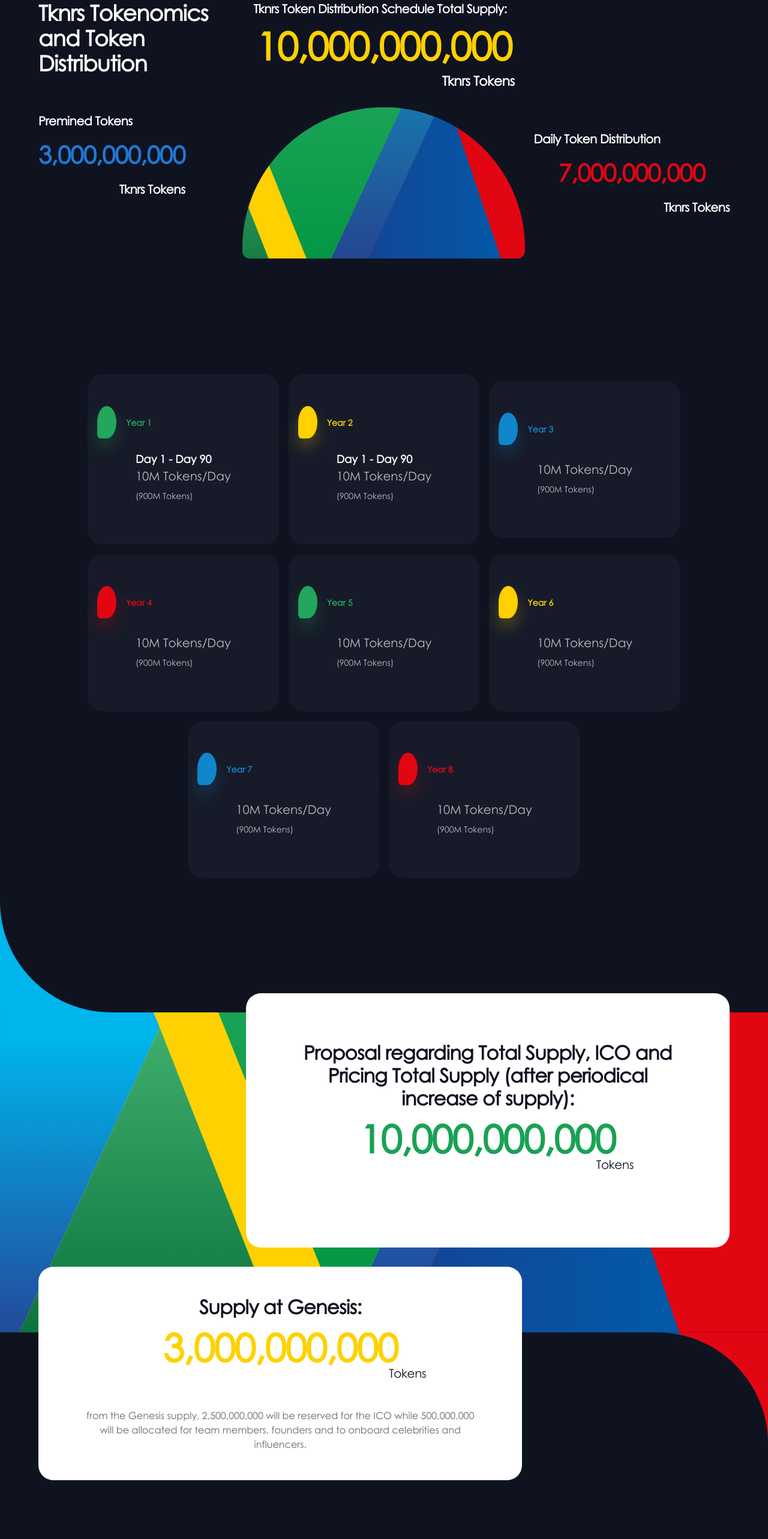
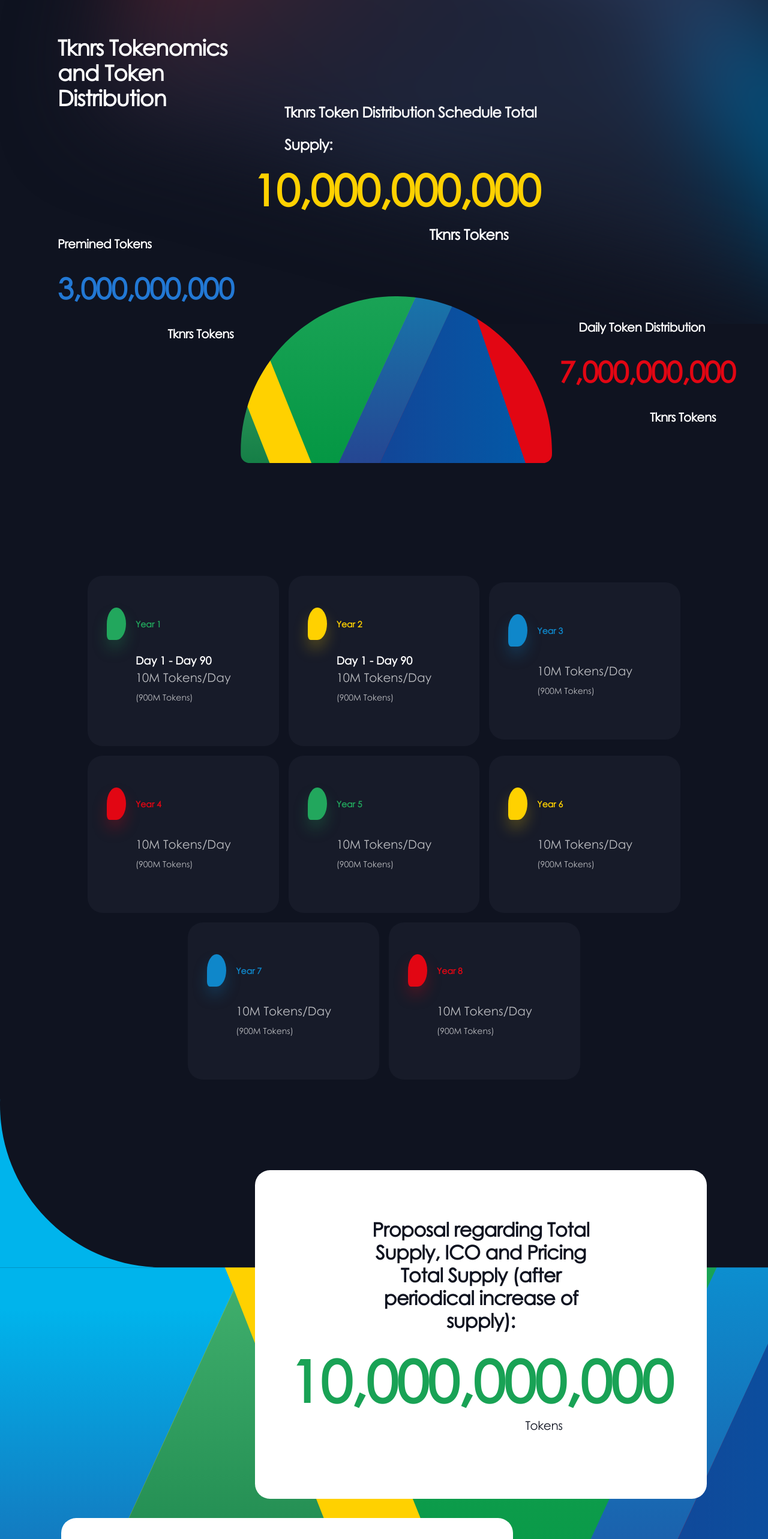
Before and after one commit to ameen-ansari/Tokner-s-Web, a React (Create React App) app: page /token in a window 1280 px wide. Shown: the part 160-2726 px from the top of the page at 60% size. Built offline with nearby package versions, Linux system fonts and the light colour scheme; a web font is replaced by a local one.

Commit message:
update tokenomic page

```diff
--- a/src/Components/HomePage/Navbar/Navbar.module.css
+++ b/src/Components/HomePage/Navbar/Navbar.module.css
@@ -4,6 +4,12 @@
   padding: 2rem;
   position: fixed;
   z-index: 4;
+}
+@media (max-width: 500px) {
+  .parent {
+    padding: 2rem 1rem;
+  }
+
 }
 
 .navbarDiv1 {
--- a/src/Components/TeamPage/Slider/Slider.module.css
+++ b/src/Components/TeamPage/Slider/Slider.module.css
@@ -115,9 +115,7 @@ overflow: hidden;
 
 /* sh */
 .parent {
-  /* padding-top: 10rem; */
   display: flex;
-  /* background: #0f1320; */
   flex-direction: column;
   width: 92%;
   margin-left: 8%;
--- a/src/Components/TokenNomicPage/Cards/Cards.jsx
+++ b/src/Components/TokenNomicPage/Cards/Cards.jsx
@@ -1,4 +1,5 @@
 import style from "./Cards.module.css";
+import bgTYpe from '../../../Images/TokenNomicPage/Mask Group (6).svg'
 
 function Cards() {
   return (
@@ -228,6 +229,7 @@ function Cards() {
             </p>
           </div>
         </div>
+          <img src={bgTYpe} alt="" />
       </div>
     </>
   );
--- a/src/Components/TokenNomicPage/Cards/Cards.module.css
+++ b/src/Components/TokenNomicPage/Cards/Cards.module.css
@@ -21,16 +21,8 @@
   gap: 2rem;
   padding: 4rem 1rem;
 }
-
-@media (max-width: 775px) {
-  .card {
-    width: 70%;
-  }
-}
-@media (max-width: 500px) {
-  .card {
-    width: 90%;
-  }
+.card div:nth-child(1) {
+  padding-left: 1rem;
 }
 
 .curvespan {
@@ -86,19 +78,33 @@
 .cardsParent > div > div:nth-child(2) > p:nth-child(1) {
   display: none;
 }
-
-@media (max-width: 400px) {
+@media (max-width: 775px) {
   .card {
-    width: 95%;
-    padding: 4rem 1rem;
+    width: 46%;
+    gap: 0.5rem;
+    padding: 3rem 0rem 1rem 0rem;
   }
-
   .card > div:nth-child(2) {
-    /* width: 95%; */
-    padding: 0px 1.5rem;
+    padding: 1rem 1rem;
+  }
+  .curvespanp {
+    font-size: 12px;
+  }
+  .curvespan {
+    width: 22px;
+    height: 22px;
+  }
+  .card > div:nth-child(2) p:nth-child(1) {
+    font-size: 14px;
+  }
+  .card > div:nth-child(2) p:nth-child(2) {
+    font-size: 15px;
+  }
+  .card > div:nth-child(2) p:nth-child(3) {
+    font-size: 12px;
   }
   .parent {
-    padding: 3rem 0px 2rem 0rem;
+    padding: 5rem 0px 2rem 0px;
   }
 }
 
@@ -107,39 +113,52 @@
 .parent2 {
   background-image: url("../../../Images/TokenNomicPage/Mask Group (6).svg");
   background-repeat: no-repeat;
-  background-size: 100% ;
+  background-size: 100%;
+  padding: 5rem 0px 15rem 0px !important;
+  position: relative;
+}
+
+.parent2 > img:nth-child(2) {
+  position: absolute;
+  top: 0%;
+  left: 0%;
+  width: 100%;
+  z-index: 1;
+}
+
+@media (max-width: 1200px) {
+  .parent2{
     padding: 5rem 0px !important;
+  }
+
 }
 
 .cardsParent2 {
   margin: auto;
-  width: 90%;
+  width: 84%;
   display: flex;
   flex-direction: column;
   gap: 2rem;
+  padding-top: 8%;
 }
 
 @media (max-width: 1800px) {
   .cardsParent2 {
-    padding-top: 10rem;
+    padding-top: 6%;
   }
 }
-@media (max-width: 1500px) {
+@media (max-width: 1600px) {
   .cardsParent2 {
-    padding-top: 5rem;
+    padding-top: 3%;
   }
 }
+
 @media (max-width: 1200px) {
   .cardsParent2 {
     padding: 2rem 0px;
   }
   .cardsParent2 span {
     position: static !important;
-  }
-}
-@media (max-width: 1000px) {
-  .parent2 {
-    background-size: cover;
   }
 }
 
@@ -155,6 +174,8 @@
   justify-content: center;
   align-items: center;
   /* height: 100%; */
+  position: relative;
+  z-index: 2;
 }
 .carda > p:nth-child(1) {
   font-family: "Century Gothic";
@@ -165,14 +186,17 @@
   text-align: center;
   letter-spacing: -0.02em;
   color: #0f1320;
+  width: 65%;
+  margin: auto;
 }
 .carda > p:nth-child(2) {
   font-family: "Century Gothic";
   font-style: normal;
   font-weight: 700;
-  font-size: 64px;
+  font-size: 96px;
   line-height: 96px;
   letter-spacing: -0.02em;
+  margin: 2rem 0px 1rem 0px;
   color: #19a255;
 }
 .carda > span {
@@ -186,8 +210,9 @@
   color: #0f1320;
   align-self: flex-end;
   position: relative;
-  bottom: 2rem;
+  bottom: 1rem;
   right: 5rem;
+  padding-right: 5rem;
 }
 .cardb {
   align-self: flex-start;
@@ -200,6 +225,8 @@
   flex-direction: column;
   justify-content: center;
   align-items: center;
+  position: relative;
+  z-index: 2;
   /* height: 100%; */
 }
 
@@ -217,7 +244,8 @@
   font-family: "Century Gothic";
   font-style: normal;
   font-weight: 700;
-  font-size: 64px;
+  font-size: 96px;
+  margin: 2rem 0px 1rem 0px;
   line-height: 96px;
   letter-spacing: -0.02em;
   color: #ffd100;
@@ -234,8 +262,9 @@
   color: #0f1320;
   align-self: flex-end;
   position: relative;
-  bottom: 2rem;
+  bottom: 1rem;
   right: 5rem;
+  padding-right: 7rem;
 }
 .cardb p:nth-child(4) {
   font-family: "Century Gothic";
@@ -246,15 +275,15 @@
   text-align: center;
   color: #000000;
   opacity: 0.6;
+  padding: 0px 12rem;
 }
 
-@media (max-width: 800px) {
+@media (max-width: 1200px) {
   .carda {
     width: 95%;
     margin: auto;
     align-items: center;
   }
-
   .cardb {
     margin: auto;
     width: 95%;
@@ -298,3 +327,55 @@
     margin: 0%;
   }
 }
+
+@media (max-width: 850px) {
+  .carda > p:nth-child(1) , .cardb > p:nth-child(1){
+    width: 90%;
+    font-size: 18px;
+    line-height: 24px;
+    font-weight: 700;
+  }
+
+  .carda > p:nth-child(2) , .cardb > p:nth-child(2) {
+    font-size: 40px;
+    line-height: 40px;
+        margin: 1rem 0px 0rem 0px;
+  }
+  .carda span , .cardb span {
+    font-size: 14px;
+    align-self: flex-end !important;
+    padding-right:0px;
+  }
+  .cardb > p:nth-child(4){
+    padding: 0% !important;
+    font-size: 12px;
+    line-height: 18px;
+  }
+    .carda {
+      width: 100%;
+      padding: 2rem 1rem;
+    }
+
+    .cardb {
+      width: 100%;
+      padding: 2rem 1rem;
+    }
+.parent2 {
+  padding: 10rem 0px !important;
+}
+
+}
+@media (max-width: 1500px) {
+  .parent2 {
+    background-size: cover;
+    background-repeat: no-repeat;
+  }
+  .cardb p:nth-child(4) {
+    padding: 0% 2rem;
+  }
+  .parent2 > img:nth-child(2) {
+    display: none !important;
+  }
+
+
+}
--- a/src/Components/TokenNomicPage/Header/Header.jsx
+++ b/src/Components/TokenNomicPage/Header/Header.jsx
@@ -36,8 +36,8 @@ function Header() {
       </div>
       <div className={style.Before575}>
         <div>
-          <p>Tknrs Token Distribution Schedule Total Supply:</p>
-          <p>10,000,000,000</p>
+          <p>Premined Tokens</p>
+          <p>30,000,000,000</p>
           <p>Tknrs Tokens</p>
         </div>
         <div>
--- a/src/Components/TokenNomicPage/Header/Header.module.css
+++ b/src/Components/TokenNomicPage/Header/Header.module.css
@@ -1,31 +1,43 @@
 .parent {
-  width: 90%;
+  width: 85%;
   display: flex;
   margin: auto;
   gap: 2rem;
+  position: relative;
+  z-index: 2;
 }
 
 .parent > div:nth-child(1) {
   display: flex;
   flex-direction: column;
-  justify-content: flex-start;
+  justify-content: space-around;
   align-items: flex-start;
-  flex: 1.5;
-  gap: 3rem;
+  flex: 1;
+  gap: 10rem;
 }
+.parent > div:nth-child(1) > div:nth-child(2) {
+  position: relative;
+  bottom: 5rem;
+}
+.parent > div:nth-child(3) > div:nth-child(2) {
+  position: relative;
+  top: 5rem;
+}
+
 .parent > div:nth-child(2) {
   display: flex;
   flex-direction: column;
-  gap: 5rem;
+  gap: 8rem;
   flex: 2;
+  padding-top: 10rem;
 }
 .parent > div:nth-child(3) {
   display: flex;
   flex-direction: column;
   justify-content: space-between;
-  flex: 1.5;
+  flex: 1;
 }
-.parent > div:nth-child(3) > div {
+.parent > div:nth-child(3) > div:nth-child(1) {
   flex: 1;
 }
 .parent > div:nth-child(3) > div:nth-child(2) {
@@ -44,8 +56,10 @@
   line-height: 54px;
   letter-spacing: -0.02em;
   color: #ffffff;
+  padding-left: 11%;
+
 }
-.parent > div > div > p:nth-child(3) {
+.parent > div:nth-child(1) > div > p:nth-child(3) {
   font-family: "Century Gothic";
   font-style: normal;
   font-weight: 700;
@@ -55,11 +69,23 @@
   letter-spacing: -0.02em;
   color: #ffffff;
 }
+.parent > div:nth-child(3) > div > p:nth-child(3) {
+  font-family: "Century Gothic";
+  font-style: normal;
+  font-weight: 700;
+  font-size: 20px;
+  line-height: 54px;
+  text-align: right;
+  letter-spacing: -0.02em;
+  color: #ffffff;
+  padding-right: 11%;
+}
 .parent > div:nth-child(1) > div > p:nth-child(2) {
   font-family: "Century Gothic";
   font-style: normal;
   font-weight: 700;
-  font-size: 2.5rem;
+  font-size: 48px;
+  line-height: 96px;
   letter-spacing: -0.02em;
   text-align: center;
   color: #2278d4;
@@ -68,7 +94,8 @@
   font-family: "Century Gothic";
   font-style: normal;
   font-weight: 700;
-  font-size: 2.5rem;
+  font-size: 48px;
+  line-height: 96px;
   letter-spacing: -0.02em;
   text-align: center;
   color: #e20613;
@@ -82,17 +109,19 @@
   font-family: "Century Gothic";
   font-style: normal;
   font-weight: 700;
-  font-size: 20px;
+  font-size: 24px;
+  line-height: 54px;
   letter-spacing: -0.02em;
   color: #ffffff;
-  line-height: 28px;
+  padding-left: 11%;
 }
 
 .parent > div:nth-child(2) > div > p:nth-child(2) {
   font-family: "Century Gothic";
   font-style: normal;
   font-weight: 700;
-  font-size: 4rem;
+  font-size: 96px;
+  line-height: 96px;
   letter-spacing: -0.02em;
   text-align: center;
   color: #ffd100;
@@ -106,6 +135,7 @@
   line-height: 42px;
   letter-spacing: -0.02em;
   color: #ffffff;
+  padding-left: 0% !important;
 }
 .parent > div:nth-child(1) > div:nth-child(2) > p:nth-child(1) {
   font-family: "Century Gothic";
@@ -117,12 +147,31 @@
   color: #ffffff;
 }
 
-@media (max-width: 1200px) {
+@media (max-width: 1450px) {
   .parent > div {
     flex: 1 !important;
   }
   .parent > div:nth-child(2) > div > p:nth-child(2) {
-    font-size: 3rem !important;
+    font-size:72px;
+  }
+}
+@media (max-width: 1250px) {
+  .parent > div {
+    flex: 1 !important;
+  }
+  .parent > div:nth-child(2) > div > p:nth-child(2) {
+    font-size:56px;
+  }
+}
+@media (max-width: 1150px) {
+  .parent > div:nth-child(1) > div > p:nth-child(2) {
+    font-size: 36px;
+  }
+  .parent > div:nth-child(3) > div > p:nth-child(2) {
+    font-size: 36px;
+  }
+  .parent > div > div > p:nth-child(1) {
+    padding-left: 0%;
   }
 }
 
@@ -201,11 +250,12 @@
   font-family: "Century Gothic";
   font-style: normal;
   font-weight: 700;
-  font-size: 22px;
-  line-height: 22px;
+  font-size: 24px;
+  line-height: 54px;
   text-align: right;
   letter-spacing: -0.02em;
   color: #ffffff;
+  padding-right: 11%;
 }
 @media (max-width: 575px) {
   .parent > div:nth-child(2) > div:nth-child(1) > p:nth-child(3) {
@@ -217,6 +267,7 @@
     text-align: right;
     letter-spacing: -0.02em;
     color: #ffffff;
+    padding-right: 0%;
   }
   .parent {
     flex-direction: column;
@@ -251,7 +302,8 @@
     width: 70%;
   }
   .Before575 > div:nth-child(1) {
-    align-self: flex-end !important ;
+    width: 70%;
+    margin-left: 30%;
   }
 
   .Before575 > div > p:nth-child(1) {
@@ -296,10 +348,54 @@
   .HeaderSite {
     overflow: hidden;
   }
+  .parent > div:nth-child(2) > div > p:nth-child(1) {
+    font-size: 16px;
+    line-height: 20px;
+    padding-left: 0%;
+    width: 50%;
+  }
+  .parent > div:nth-child(2) > div > p:nth-child(3) {
+    font-size: 14px !important;
+    line-height: 16px !important;
+    padding-right: 0%;
+  }
+  .parent > div:nth-child(2) > div > p:nth-child(1) {
+    padding-right: 0%;
+  }
+  .parent > div:nth-child(2) {
+    padding-top: 0%;
+  }
+  .parent > div:nth-child(2) > div > p:nth-child(2) {
+    font-size:49px;
+    line-height: 49px;
+    text-align: left;
+    margin: 0.5rem 0px;
+  }
+  .Before575 > div > p:nth-child(1) {
+    font-size: 14px;
+    line-height: 20px;
+  }
+  .Before575 > div > p:nth-child(2) {
+    font-size: 36px !important;
+    line-height: 49px;
+  }
+  .Before575 > div > p:nth-child(3) {
+    font-size: 12px;
+    line-height: 16px;
+  }
+  .parent{
+    width:90%;
+  }
+
 }
 
 @media (max-width: 425px) {
   .Before575 > div {
+    width: 60%;
+  }
+  .parent > div:nth-child(1) > div:nth-child(1)
+   {
     width: 90%;
-  }
+   }
+
 }
--- a/src/Pages/HomePage/HomePage.jsx
+++ b/src/Pages/HomePage/HomePage.jsx
@@ -17,8 +17,8 @@ function HomePage() {
       <QuestionSec />
       <DetailsSec  />
       <Footer />
-      <img className={style.gradient} src={gradient} alt="" />
-      <img className={style.gradient2} src={gradient2} alt="" />
+      <img className={style.gradient} src={gradient} alt="gradTYpe" />
+      <img className={style.gradient2} src={gradient2} alt="gradTYpe" />
     </div>
   );
 }
--- a/src/Pages/TokenNomicPage/TokenNomicPage.jsx
+++ b/src/Pages/TokenNomicPage/TokenNomicPage.jsx
@@ -2,6 +2,8 @@ import Cards from '../../Components/TokenNomicPage/Cards/Cards'
 import Header from '../../Components/TokenNomicPage/Header/Header'
 import style from './TokenNomicPage.module.css'
 import Footer from '../../Components/HomePage/Footer/Footer'
+import gradient from '../../Images/HomePage/Header/bg.svg'
+import gradient2 from '../../Images/HomePage/Footer/Ресурс 1@4x 2.svg'
 
 function TokenNomicPage() {
   return (
@@ -9,6 +11,8 @@ function TokenNomicPage() {
         <Header />
         <Cards />
         <Footer />
+<img className={style.gradient} src={gradient} alt="gradTYpe" />
+<img className={style.gradient2} src={gradient2} alt="gradTYpe" />
     </div>
   )
 }
--- a/src/Pages/TokenNomicPage/TokenNomicPage.module.css
+++ b/src/Pages/TokenNomicPage/TokenNomicPage.module.css
@@ -3,4 +3,27 @@
     padding-top: 10rem;
     color: aliceblue;
     width: 100%;
+    position: relative;
 }
+
+.gradient {
+    position: absolute;
+    top: 0%;
+    left: 0%;
+    width: 100%;
+    z-index: 1;
+  }
+  .gradient2 {
+    position: absolute;
+    bottom: 0%;
+    right: 0%;
+    width: 100%;
+    z-index: 1;
+  }
+
+
+  @media (max-width: 600px) {
+    .gradient2{
+        display:none;
+    }
+  }
```
Lines whose indentation alone changed are shown as unchanged.
